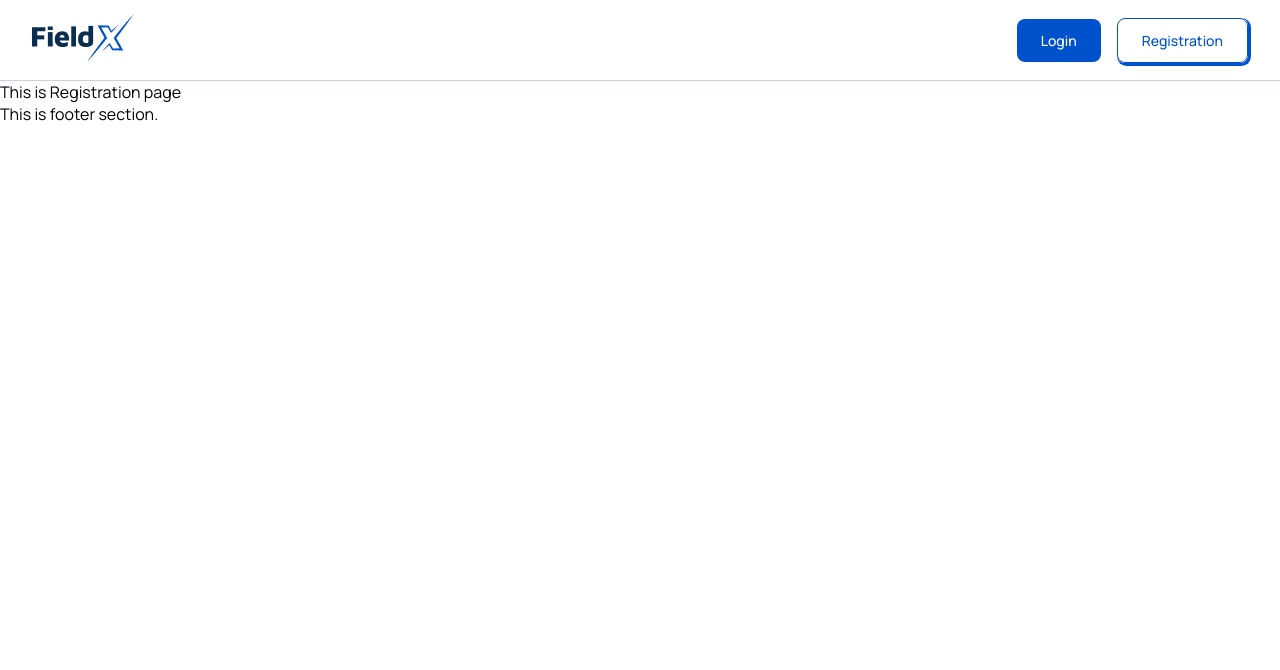
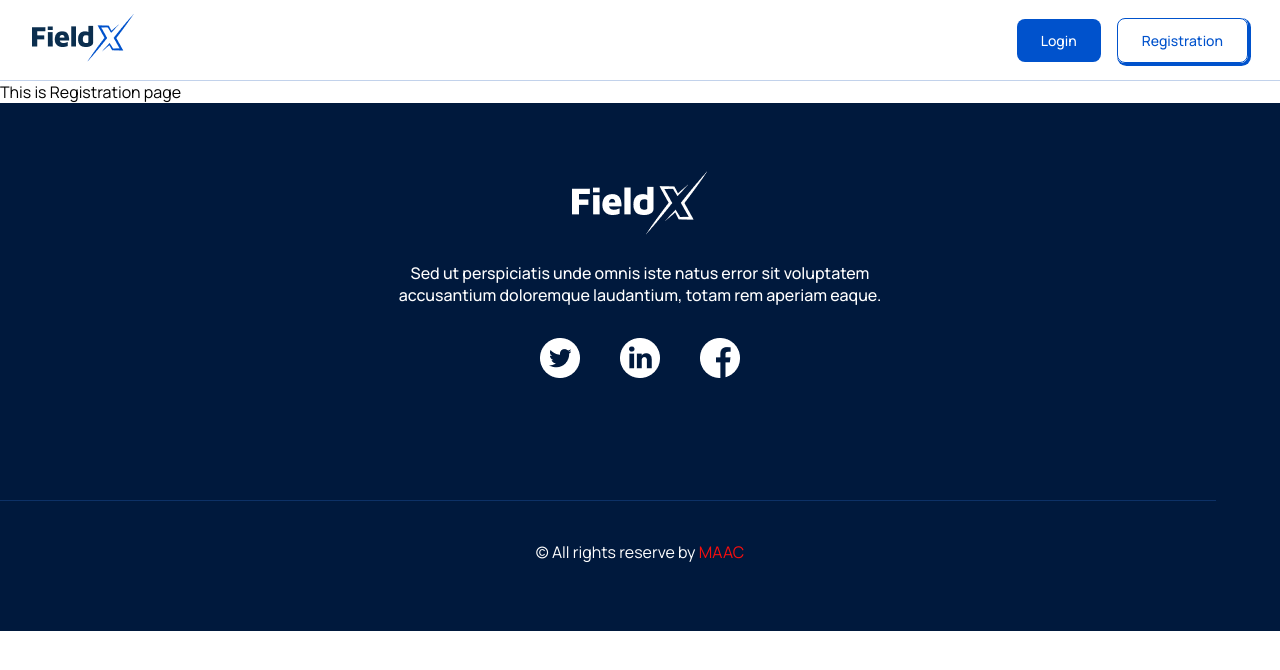
Before and after one commit to hasan-mohammad-bd/-MAACTASK, a React (Create React App) app: page /registration in a window 1280 px wide. Shown: the top 670 px of the page. Built offline with nearby package versions, Linux system fonts and the light colour scheme.

Commit message:
adding footer

```diff
--- /dev/null
+++ b/src/components/footer/Footer.css
@@ -0,0 +1,33 @@
+.footer {
+  background-color: #00193D;
+  height: 528px;
+  width: 100%;
+  text-align: center;
+  display: flex;
+  flex-direction: column;
+  justify-content: space-between;
+}
+.footer .footer-doc {
+  color: white;
+  font-size: 16px;
+  font-weight: 500;
+  margin: 22px 0 32px 0;
+}
+.footer .footer-text-img {
+  padding-top: 68px;
+}
+.footer .soc {
+  margin: 0 20px;
+}
+.footer .hr {
+  max-width: 1216px;
+  height: 1px;
+  background-color: #0D3166;
+}
+.footer .copyright {
+  color: white;
+  margin: 40px 0 68px 0;
+}
+.footer .copyright span {
+  color: #F60E0E;
+}/*# sourceMappingURL=Footer.css.map */
--- a/src/components/footer/Footer.js
+++ b/src/components/footer/Footer.js
@@ -1,9 +1,26 @@
 import React from 'react';
+import logo from '../../Image/logo/FieldX (1).png';
+import './Footer.css';
+import soc1 from '../../Image/social/013-twitter.png';
+import soc2 from '../../Image/social/010-linkedin.png';
+import soc3 from '../../Image/social/001-facebook.png';
 
 const Footer = () => {
     return (
-        <div>
-            This is footer section.
+        <div className='footer'>
+            <div className='footer-text-img'>
+            <img src={logo} alt="" />
+            <p className='footer-doc'>Sed ut perspiciatis unde omnis iste natus error sit voluptatem <br /> accusantium doloremque laudantium, totam rem aperiam eaque.</p>
+            <div className="social">
+                <img className='soc' src={soc1} alt="" />
+                <img className='soc' src={soc2} alt="" />
+                <img className='soc' src={soc3} alt="" />
+            </div>
+            </div>
+            <div className='lower'>
+            <div className='hr'></div>
+            <p className="copyright">&copy; All rights reserve by <span>MAAC</span></p>
+            </div>
         </div>
     );
 };
--- /dev/null
+++ b/src/components/footer/Footer.scss
@@ -0,0 +1,42 @@
+
+
+.footer{
+    background-color: #00193D;
+    height: 528px;
+    width: 100%;
+    text-align: center;
+    display: flex;
+    flex-direction: column;
+    justify-content: space-between;
+
+    .footer-doc{
+        color: white;
+        font-size: 16px;
+        font-weight: 500;
+        margin: 22px 0 32px 0;
+    }
+
+    .footer-text-img{
+        padding-top: 68px;
+
+    }
+
+    .soc{
+        margin: 0 20px;
+    }
+
+    .hr{
+        max-width: 1216px;
+        height: 1px;
+        background-color: #0D3166;
+    }
+
+    .copyright{
+        color: white;
+        margin: 40px 0 68px 0;
+
+        span{
+            color:#F60E0E;
+        }
+    }
+}
```
Also changed, not shown: 1 other file (tests, documents, lock files or other folders).
